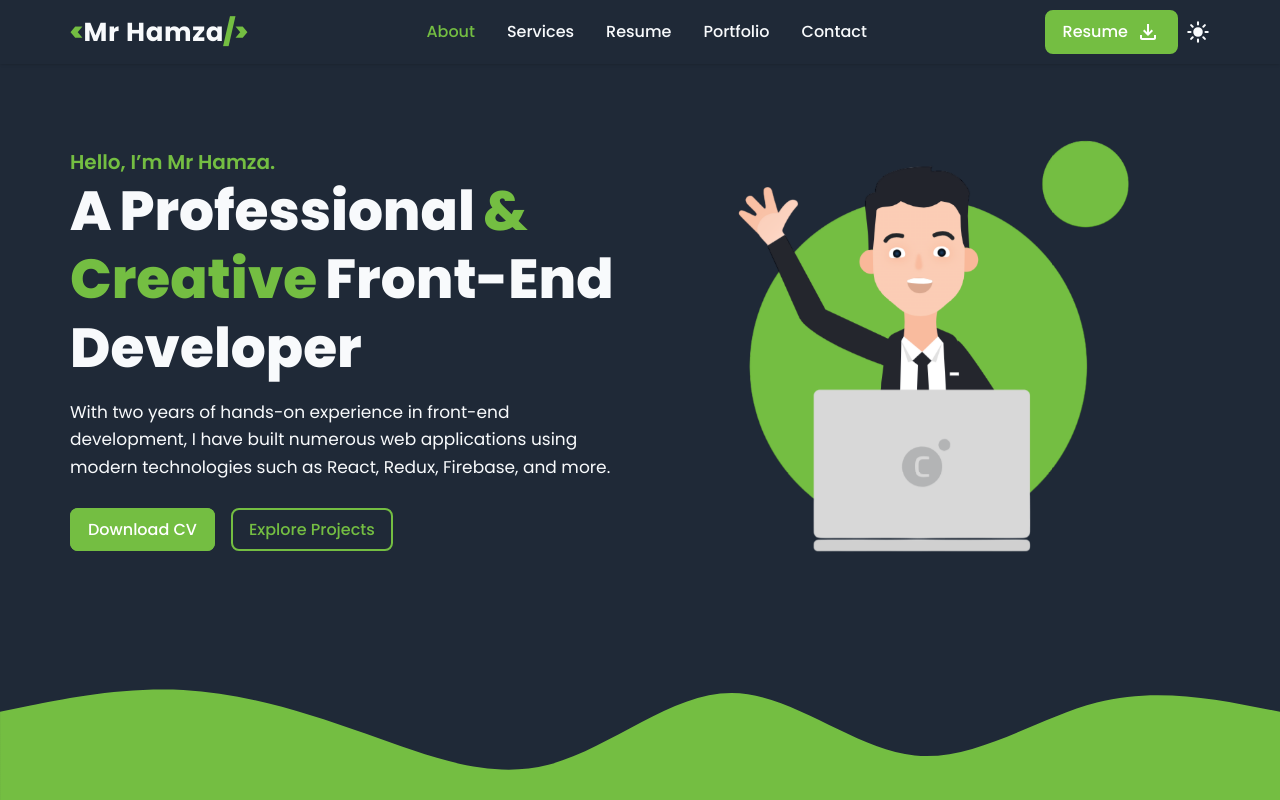
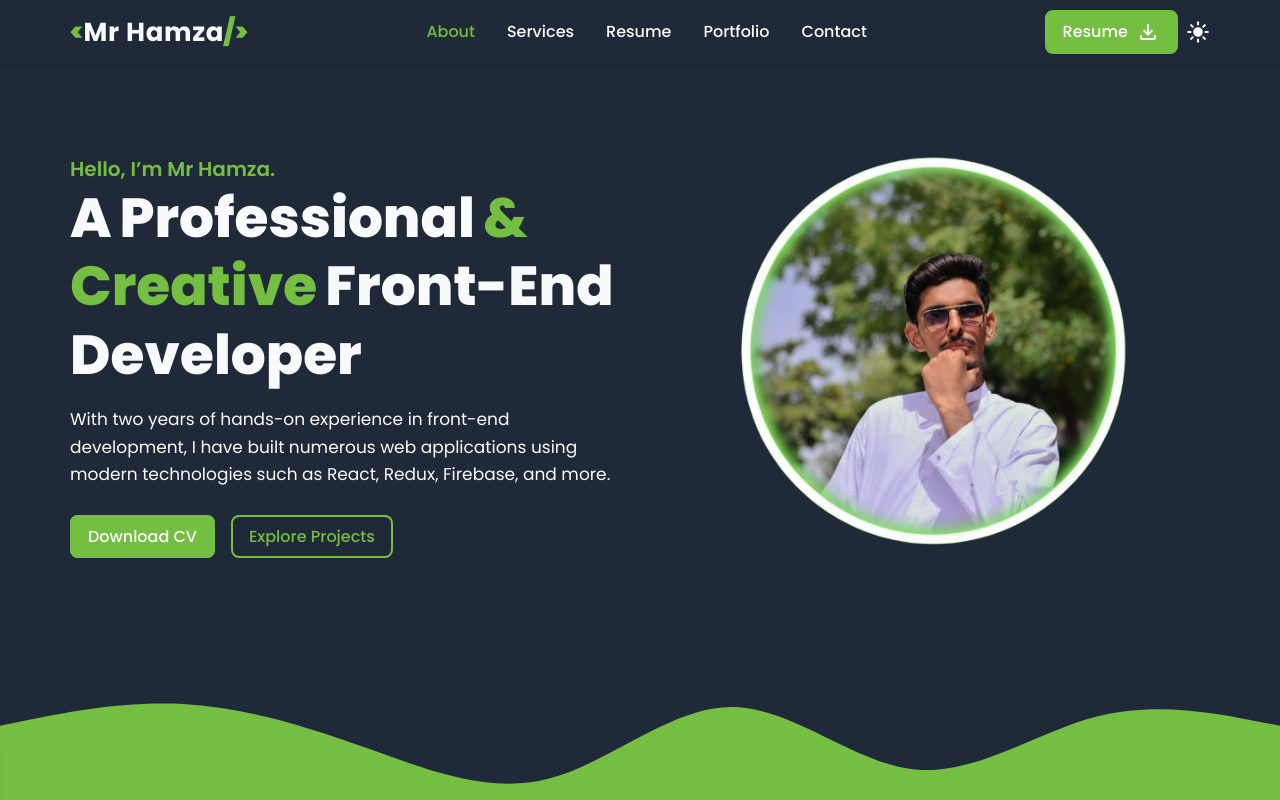
Before and after one commit to hamzakhtri/hamza, a React (Vite) app: page / in a window 1280 px wide. Shown: the top 800 px of the page. Built offline with nearby package versions, Linux system fonts and the light colour scheme.

Commit message:
hero image change

```diff
--- a/src/components/Herosection.jsx
+++ b/src/components/Herosection.jsx
@@ -1,4 +1,4 @@
-import React, { useRef, useEffect } from 'react';
+import { useRef, useEffect } from 'react';
 import { motion, useAnimation, useMotionValue, useTransform, useSpring } from 'framer-motion';
 import heroImage from "../assets/images/hero-img.png";
 import topWave from "../assets/images/top-wave.svg";
@@ -89,7 +89,7 @@ function Herosection() {
           {/* Image Block */}
           <div className="flex justify-center perspective-[1000px]">
             <motion.img
-              src={heroImage}
+              src={'/images/hamza-img.png'}
               alt="Hero"
               className="w-[80%] will-change-transform"
               style={{ rotateX: smoothX, rotateY: smoothY, transformStyle: 'preserve-3d' }}
```
Also changed, not shown: public/images/hamza-img.png (added).
